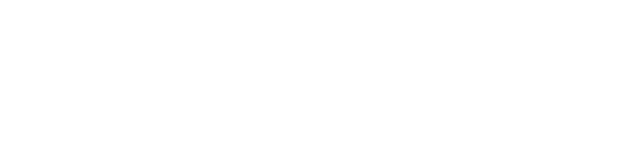
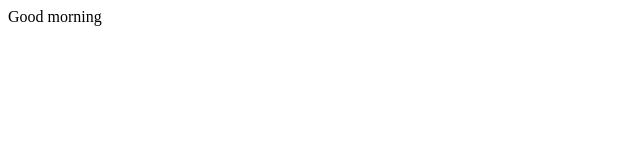
Before and after one commit to oliabatyr/my-repo, a plain HTML site: page index.html in a window 1280 px wide. Shown: the whole page, without its empty margins (0-640 px from the left). Drawn offline with Linux system fonts and the light colour scheme.

Commit message:
Added text

```diff
--- a/index.html
+++ b/index.html
@@ -5,6 +5,6 @@
     <title>My repo</title>
   </head>
   <body>
-
+Good morning
   </body>
 </html>
```
